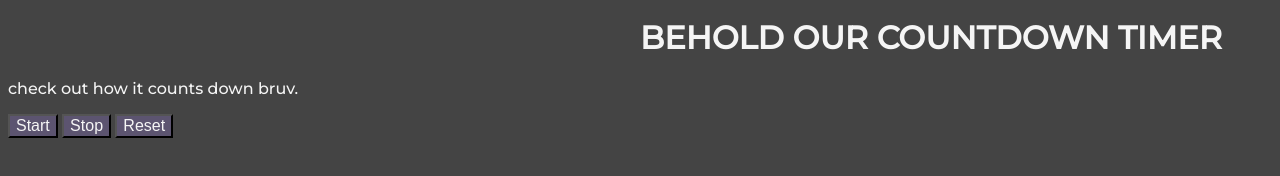
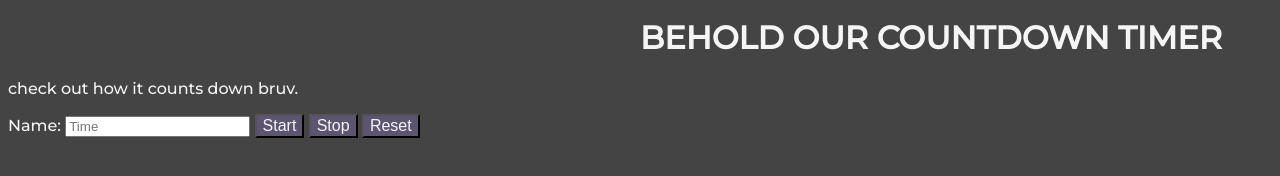
Before and after one commit to Jordan-La/code-project, a plain HTML site: page index.html in a window 1280 px wide. Shown: the part 30-206 px from the top of the page. Drawn offline with Linux system fonts and the light colour scheme; a web font is replaced by a local one.

Commit message:
shabadabee

```diff
--- a/index.html
+++ b/index.html
@@ -12,6 +12,9 @@
  <h1>BEHOLD OUR COUNTDOWN TIMER</h1>
  <p>check out how it counts down bruv.</p>
 
+ <label for="userInput">Name:</label>
+<input type="text" id="userInput" name="userInput" placeholder="Time">
+
  <button id ="buttonActivate" class ="startButton">Start</button>
  <button id ="buttonStop" class = "stopButton">Stop</button>
  <button id ="buttonReset" class = "resetButton">Reset</button>
```
